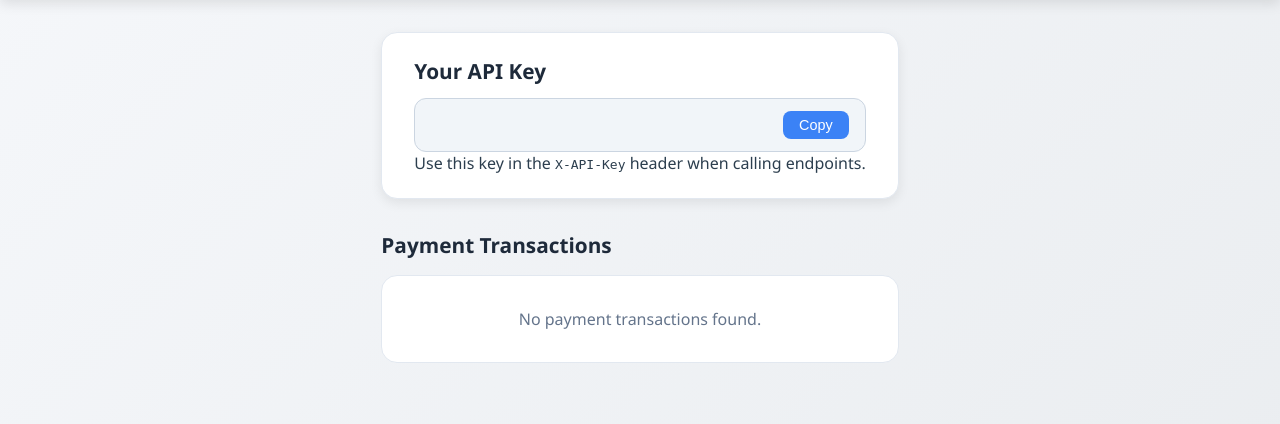
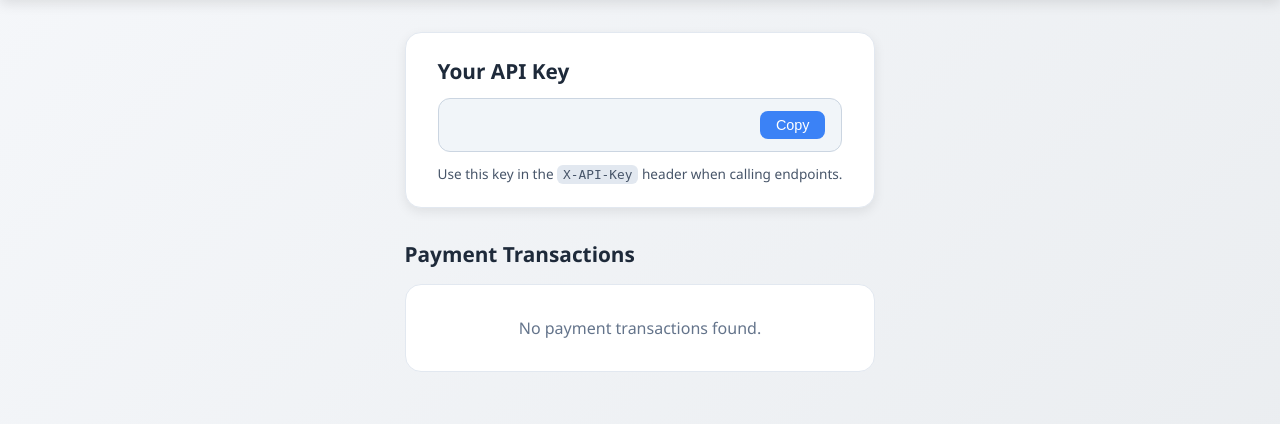
Before and after one commit to Uzi-Coders/uzi-sandbox, a Flask app: template templates/gateway_panel.html in a window 1280 px wide. Shown: the part 67-491 px from the top of the page. Run offline with Flask 3, Linux system fonts and the light colour scheme; the template is opened without the code that fills it, so the values that code supplies are empty.

Commit message:
Fixed gateway template bug and some styling improvements

```diff
--- a/static/css/gateway.css
+++ b/static/css/gateway.css
@@ -38,6 +38,19 @@
   word-break: break-all;
   flex: 1;
   min-width: 0;
+}
+
+.api-note {
+  margin-top: 12px;
+  font-size: 0.85rem;
+  color: #475569;
+}
+
+.api-note code {
+  background: #e2e8f0;
+  padding: 2px 6px;
+  border-radius: 6px;
+  font-size: 0.8rem;
 }
 
 .copy-btn {
--- a/templates/gateway_panel.html
+++ b/templates/gateway_panel.html
@@ -60,7 +60,7 @@
 
         <div class="pagination">
           {% if transactions.has_prev %}
-            <a href="{{ url_for('gateway.transactions', page=transactions.prev_num) }}" class="page-link">Previous</a>
+            <a href="{{ url_for('gateway.panel', page=transactions.prev_num) }}" class="page-link">Previous</a>
           {% else %}
             <span class="page-link disabled">Previous</span>
           {% endif %}
@@ -68,7 +68,7 @@
           <span class="page-current">Page {{ transactions.page }} of {{ transactions.pages }}</span>
 
           {% if transactions.has_next %}
-            <a href="{{ url_for('gateway.transactions', page=transactions.next_num) }}" class="page-link">Next</a>
+            <a href="{{ url_for('gateway.panel', page=transactions.next_num) }}" class="page-link">Next</a>
           {% else %}
             <span class="page-link disabled">Next</span>
           {% endif %}
```
Also changed, not shown: static/css/sms.css (+13 -0 lines).
